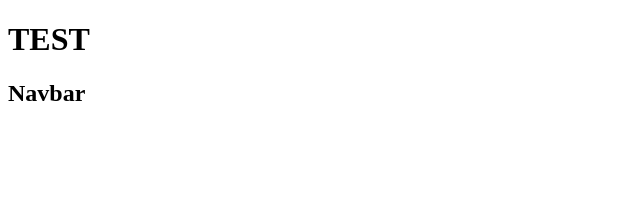
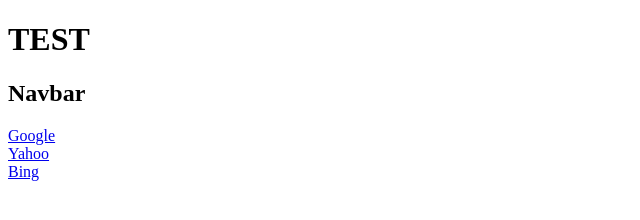
Before and after one commit to Baltazouu/VueJs_Films_Library, a plain HTML site: page index.html in a window 1280 px wide. Shown: the whole page, without its empty margins (0-640 px from the left). Drawn offline with nearby package versions, Linux system fonts and the light colour scheme.

Commit message:
q3 finie

```diff
--- a/index.html
+++ b/index.html
@@ -22,9 +22,8 @@
         const TITLE = "TEST"
 
         const app = createApp({
-                //La méthode created() est appelée à la création de l'application
                 created() {
-                    document.title = TITLE; //Initialisation de la base <title> à la création de l'application
+                    document.title = TITLE;
                 },data() {
                     return {
                         title: TITLE
--- a/src/model/Link.js
+++ b/src/model/Link.js
@@ -1,5 +1,8 @@
 
 export default class Link {
   constructor(id, label, link) {
+    this.id = id;
+    this.label = label;
+    this.link = link;
   }
 }
--- a/src/view/NavbarComponent.js
+++ b/src/view/NavbarComponent.js
@@ -1,16 +1,22 @@
 import LinkService from "../service/LinkService.js";
 
 export default {
-    methods: {
+    data() {
+        return {
+          links: []
+        };
+      },
+      mounted() {
+        this.displayLinks();
+      },
+      methods: {
         displayLinks: function () {
+          const linkService = new LinkService();
+          const links = linkService.getLinks();
+          this.links = links;
+        }
+      },
 
-            const linkService = new LinkService();
-
-            const links = linkService.getLinks();
-            this.$emit('displayLinks', links);
-        }
-    },
-    components: {},
     template:
         `
         <section>
```
